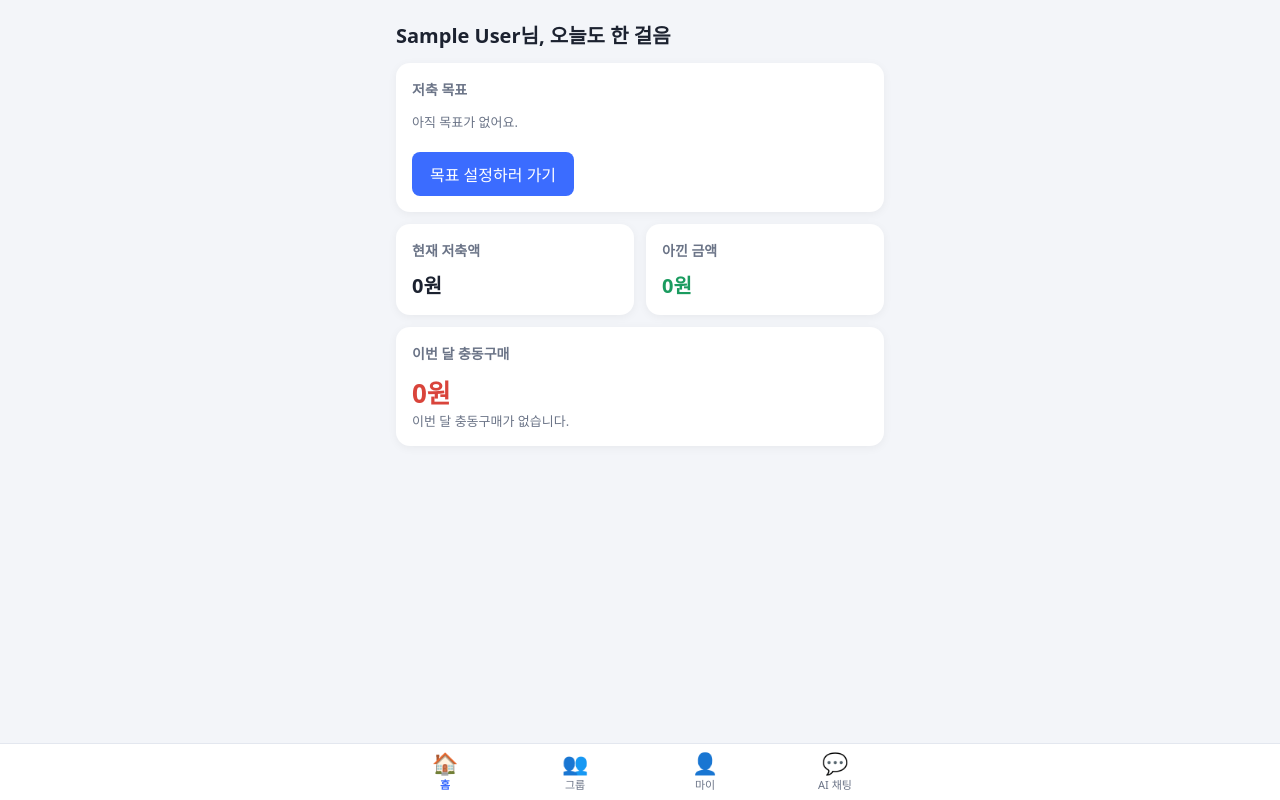
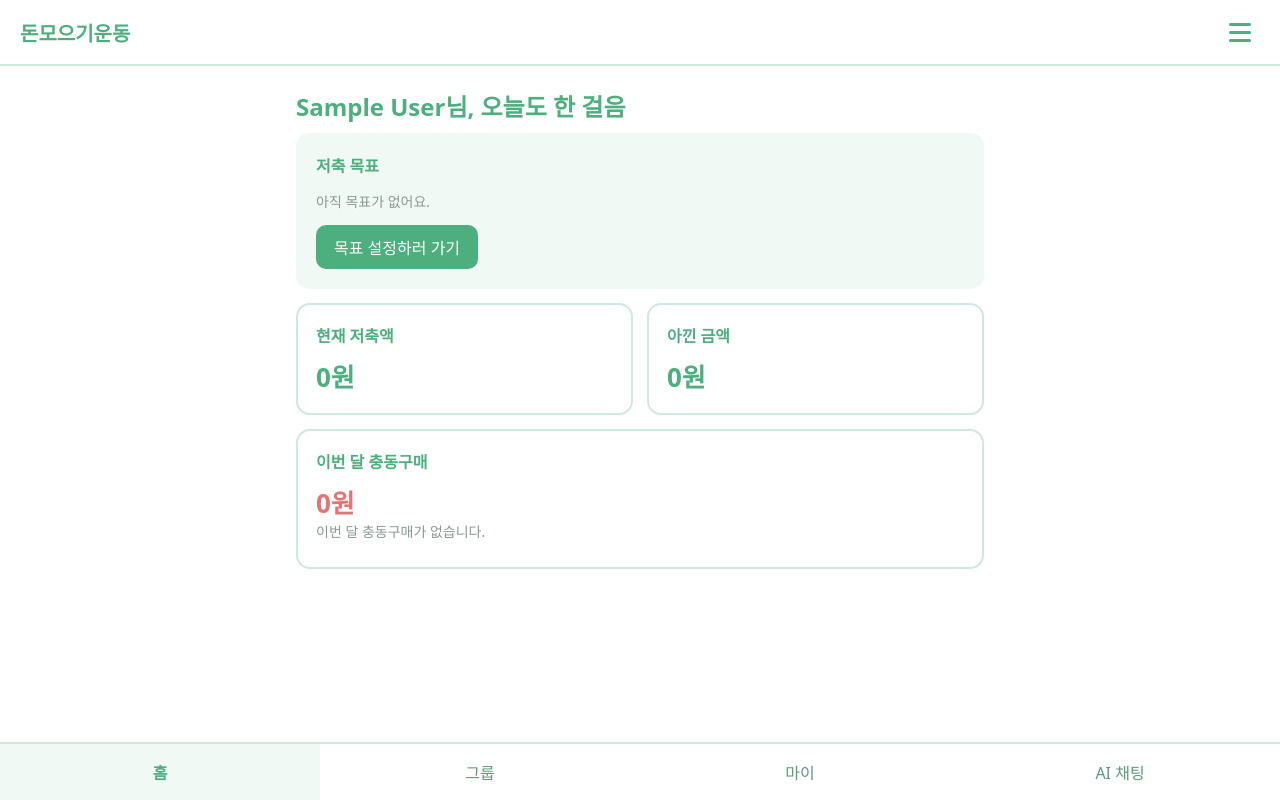
Before and after one commit to dadadaeun09/save, a plain HTML site: page home.html in a window 1280 px wide. Drawn offline with Linux system fonts and the light colour scheme; sample sign-in values are in the browser's storage.

Commit message:
Revert design change on login.html and home.html
Co-Authored-By: Claude Sonnet 5.5 <noreply@anthropic.com>

```diff
--- a/home.html
+++ b/home.html
@@ -6,52 +6,65 @@
 <title>돈모으기운동 - 홈</title>
 <style>
   :root {
-    --bg: #f3f5f9; --card: #fff; --text: #1c2230; --muted: #6b7487; --line: #e3e7ef;
-    --primary: #3b6cff; --good: #1a9b5f; --bad: #d9443b;
-  }
-  @media (prefers-color-scheme: dark) {
-    :root { --bg: #12151c; --card: #1c212c; --text: #e8ecf5; --muted: #9aa3b6; --line: #2c3342; --primary: #6c92ff; --good: #3fcf8e; --bad: #ff7a70; }
+    --green: #4caf7d; --green-dark: #3d9468; --pastel: #6fb98f; --pastel-text: #5a9e78;
+    --pastel-light: #cfe9da; --pastel-bg: #f1f9f4; --white: #fff; --gray: #8a9a91; --red: #e57373;
   }
   * { box-sizing: border-box; }
-  [hidden] { display: none !important; }
-  button { font: inherit; cursor: pointer; }
-  body { margin: 0; background: var(--bg); color: var(--text);
+  body { margin: 0; background: var(--white); color: var(--pastel-text);
     font-family: system-ui, -apple-system, "Malgun Gothic", sans-serif; }
-  a { text-decoration: none; }
-  main { max-width: 520px; margin: 0 auto; padding: 16px 16px 90px; }
-  h2 { margin: 4px 0 14px; font-size: 20px; }
-  h3 { margin: 0 0 10px; font-size: 14px; color: var(--muted); font-weight: 600; }
-  .card { background: var(--card); border-radius: 14px; padding: 16px; margin-bottom: 12px;
-    box-shadow: 0 2px 10px rgba(0,0,0,.05); }
-  .card.soft { background: var(--card); }
-  .grid { display: grid; grid-template-columns: 1fr 1fr; gap: 12px; margin-bottom: 12px; }
+  a { color: var(--green); text-decoration: none; }
+  h2, h3 { color: var(--green); margin: 0 0 10px; }
+  h3 { font-size: 16px; }
+
+  /* 상단바 + 석 삼 자 메뉴 */
+  .topbar { position: sticky; top: 0; z-index: 10; display: flex; align-items: center; justify-content: space-between;
+    padding: 12px 20px; background: var(--white); border-bottom: 2px solid var(--pastel-light); }
+  .logo { font-size: 20px; font-weight: 700; color: var(--green); }
+  .menu-button { width: 40px; height: 40px; display: flex; flex-direction: column; justify-content: center;
+    align-items: center; gap: 5px; padding: 0; border: 0; border-radius: 10px; background: none; cursor: pointer; }
+  .menu-button span { display: block; width: 22px; height: 3px; border-radius: 2px; background: var(--green); }
+  .menu-button:hover { background: var(--pastel-bg); }
+  .dropdown { display: none; position: absolute; top: 100%; right: 16px; min-width: 160px; padding: 8px;
+    background: var(--white); border: 2px solid var(--pastel-light); border-radius: 14px; }
+  .dropdown.open { display: block; }
+  .dropdown a, .dropdown button { display: block; width: 100%; padding: 10px 12px; border: 0; border-radius: 10px;
+    background: none; text-align: left; font: inherit; color: var(--pastel-text); cursor: pointer; }
+  .dropdown a.active, .dropdown a:hover, .dropdown button:hover { background: var(--pastel-bg); color: var(--green); font-weight: 700; }
+  .dropdown hr { border: 0; border-top: 1px dashed var(--pastel-light); margin: 6px 0; }
+
+  /* 하단 이동바 */
+  .bottom-bar { position: fixed; left: 0; right: 0; bottom: 0; z-index: 10; display: flex;
+    background: var(--white); border-top: 2px solid var(--pastel-light); padding-bottom: env(safe-area-inset-bottom); }
+  .bottom-bar a { flex: 1; padding: 16px 4px; text-align: center; color: var(--pastel-text); white-space: nowrap; }
+  .bottom-bar a.active, .bottom-bar a:hover { background: var(--pastel-bg); color: var(--green); font-weight: 700; }
+
+  /* 본문 */
+  main { max-width: 720px; margin: 0 auto; padding: 22px 16px 100px; }
+  .card { border: 2px solid var(--pastel-light); border-radius: 14px; padding: 18px; margin-bottom: 14px; }
+  .card.soft { background: var(--pastel-bg); border-color: transparent; }
+  .grid { display: grid; grid-template-columns: repeat(auto-fit, minmax(220px, 1fr)); gap: 14px; margin-bottom: 14px; }
   .grid .card { margin-bottom: 0; }
-  .muted { color: var(--muted); font-size: 13px; }
-  .big { font-size: 26px; font-weight: 700; }
-  .grid .big { font-size: 20px; white-space: nowrap; }
-  #resistedTotal { color: var(--good); }
-  .big.red { color: var(--bad); }
+  .muted { color: var(--gray); font-size: 14px; }
+  .big { font-size: 26px; font-weight: 700; color: var(--green); }
+  .big.red { color: var(--red); }
   .row { display: flex; justify-content: space-between; align-items: baseline; gap: 8px; }
-  .progress { height: 12px; background: var(--line); border-radius: 99px; overflow: hidden; margin: 10px 0 6px; }
-  .progress i { display: block; height: 100%; width: 0; background: var(--primary); border-radius: 99px; transition: width .5s; }
-  ul.list { list-style: none; margin: 0; padding: 0; }
-  ul.list li { display: flex; justify-content: space-between; padding: 9px 0; border-top: 1px solid var(--line); font-size: 14px; }
+  .progress { height: 14px; background: var(--pastel-light); border-radius: 999px; overflow: hidden; margin: 10px 0; }
+  .progress i { display: block; height: 100%; width: 0; background: var(--green); transition: width .5s; }
+  ul.list { list-style: none; margin: 8px 0 0; padding: 0; }
+  ul.list li { display: flex; justify-content: space-between; padding: 9px 0; border-top: 1px dashed var(--pastel-light); font-size: 14px; }
   ul.list li:first-child { border-top: 0; }
-  .bad { color: var(--bad); }
-  .btn { display: inline-block; padding: 10px 18px; border: 0; border-radius: 8px; background: var(--primary); color: #fff; margin-top: 8px; }
-
-  /* 하단 네비게이션 */
-  .bottom-bar { position: fixed; left: 0; right: 0; bottom: 0; background: var(--card);
-    border-top: 1px solid var(--line); display: flex; justify-content: center;
-    padding-bottom: env(safe-area-inset-bottom); }
-  .bottom-bar .inner { display: flex; width: 100%; max-width: 520px; }
-  .bottom-bar a { flex: 1; color: var(--muted); padding: 9px 0 8px; display: grid; gap: 2px;
-    justify-items: center; font-size: 11px; }
-  .bottom-bar a span { font-size: 21px; line-height: 1; }
-  .bottom-bar a.active { color: var(--primary); font-weight: 700; }
+  .bad { color: var(--red); }
+  .btn { display: inline-block; padding: 10px 18px; border: 0; border-radius: 10px; background: var(--green); color: #fff; }
+  .btn:hover { background: var(--green-dark); }
 </style>
 </head>
 <body>
+
+<header class="topbar">
+  <a class="logo" href="home.html">돈모으기운동</a>
+  <button class="menu-button" id="menuButton" aria-label="메뉴 열기"><span></span><span></span><span></span></button>
+  <div class="dropdown" id="dropdown"></div>
+</header>
 
 <main>
   <h2 id="welcome"></h2>
@@ -79,7 +92,7 @@
   </section>
 </main>
 
-<nav class="bottom-bar"><div class="inner" id="bottomBar"></div></nav>
+<nav class="bottom-bar" id="bottomBar"></nav>
 
 <script>
 /* 데이터는 팀 index.html과 같은 localStorage 키("data")를 읽습니다.
@@ -104,16 +117,19 @@ function logout() {
 const user = getCurrentUser();
 if (!user) location.replace("login.html");
 
-/* ---------- 하단 네비게이션 ---------- */
+/* ---------- 메뉴 (하단바 + 석 삼 자 목록) ---------- */
 /* 그룹/AI 채팅은 index.html의 탭(#주소로 지정), 마이는 mypage.html 입니다. */
 const pages = [
-  { icon: "🏠", name: "홈", href: "home.html", active: true },
-  { icon: "👥", name: "그룹", href: "index.html#group" },
-  { icon: "👤", name: "마이", href: "mypage.html" },
-  { icon: "💬", name: "AI 채팅", href: "index.html#chat" },
+  { name: "홈", href: "home.html", active: true },
+  { name: "그룹", href: "index.html#group" },
+  { name: "마이", href: "mypage.html" },
+  { name: "AI 채팅", href: "index.html#chat" },
 ];
-$("bottomBar").innerHTML = pages
-  .map((p) => `<a href="${p.href}" class="${p.active ? "active" : ""}"><span>${p.icon}</span>${p.name}</a>`).join("");
+const links = pages.map((p) => `<a href="${p.href}" class="${p.active ? "active" : ""}">${p.name}</a>`).join("");
+$("bottomBar").innerHTML = links;
+$("dropdown").innerHTML = links + `<hr><button type="button" onclick="logout()">로그아웃</button>`;
+$("menuButton").onclick = (e) => { e.stopPropagation(); $("dropdown").classList.toggle("open"); };
+document.addEventListener("click", () => $("dropdown").classList.remove("open"));
 
 /* ---------- 홈 화면 ---------- */
 function renderHome() {
@@ -131,22 +147,21 @@ function renderHome() {
   }
 
   const g = data.goal;
-  const pct = g.target ? Math.min((g.saved / g.target) * 100, 100) : 0;
+  const pct = Math.min((g.saved / g.target) * 100, 100);
   const remaining = Math.max(g.target - g.saved, 0);
-  // 기한이 없으면 월 소득의 20%를 저축한다고 가정
-  const monthlyNeed = g.deadline
-    ? remaining / Math.max((new Date(g.deadline) - new Date(todayStr())) / 86400000 / 30, 0.1)
-    : (g.income || 0) * 0.2;
+  const daysLeft = (new Date(g.deadline) - new Date(todayStr())) / 86400000;
+  const monthsLeft = Math.max(daysLeft / 30, 0.1);
+  const monthlyNeed = remaining / monthsLeft;
 
   $("goalCard").innerHTML = `
     <h3>저축 목표</h3>
-    <div class="row"><b>${esc(g.name)}</b><span class="muted">${g.deadline ? "기한 " + esc(g.deadline) : "기한 없음"}</span></div>
+    <div class="row"><b>${esc(g.name)}</b><span class="muted">기한 ${esc(g.deadline)}</span></div>
     <div class="big">${won(g.target)}</div>
     <div class="progress"><i style="width:${pct}%"></i></div>
     <div class="row"><span class="muted">${pct.toFixed(1)}% 달성</span><span class="muted">남은 금액 ${won(remaining)}</span></div>`;
 
   $("savedNow").textContent = won(g.saved);
-  $("monthlyNeed").textContent = g.deadline ? `월 ${won(monthlyNeed)} 저축 필요` : `월 소득의 20%(${won(monthlyNeed)}) 저축 가정`;
+  $("monthlyNeed").textContent = `월 ${won(monthlyNeed)} 저축 필요`;
 
   const resisted = data.resisted || [];
   $("resistedTotal").textContent = won(resisted.reduce((s, x) => s + x.amount, 0));
```
Also changed, not shown: login.html (+23 -25 lines).
